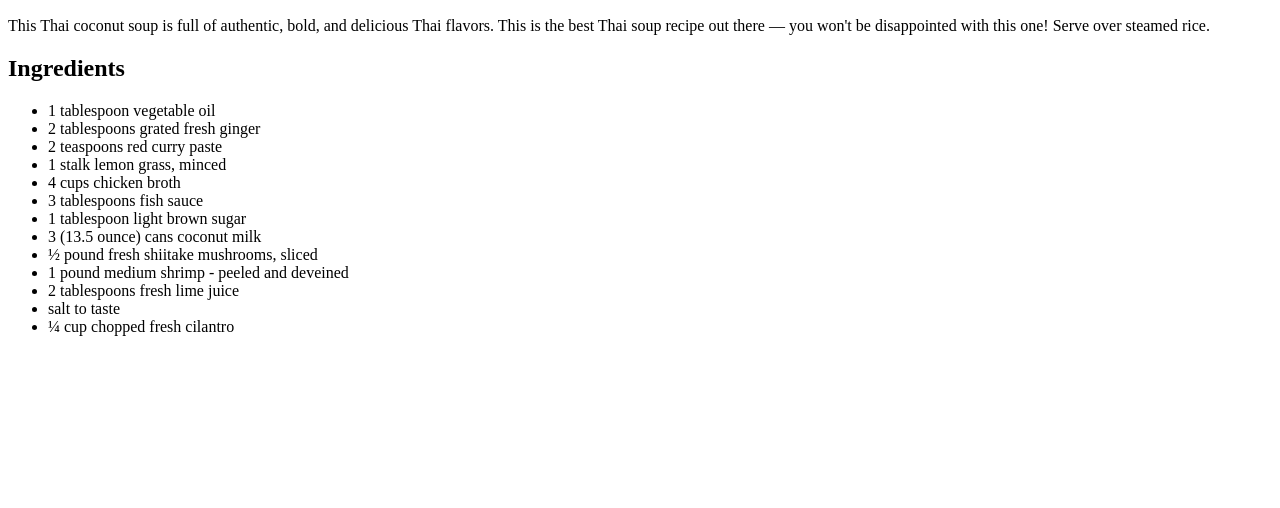
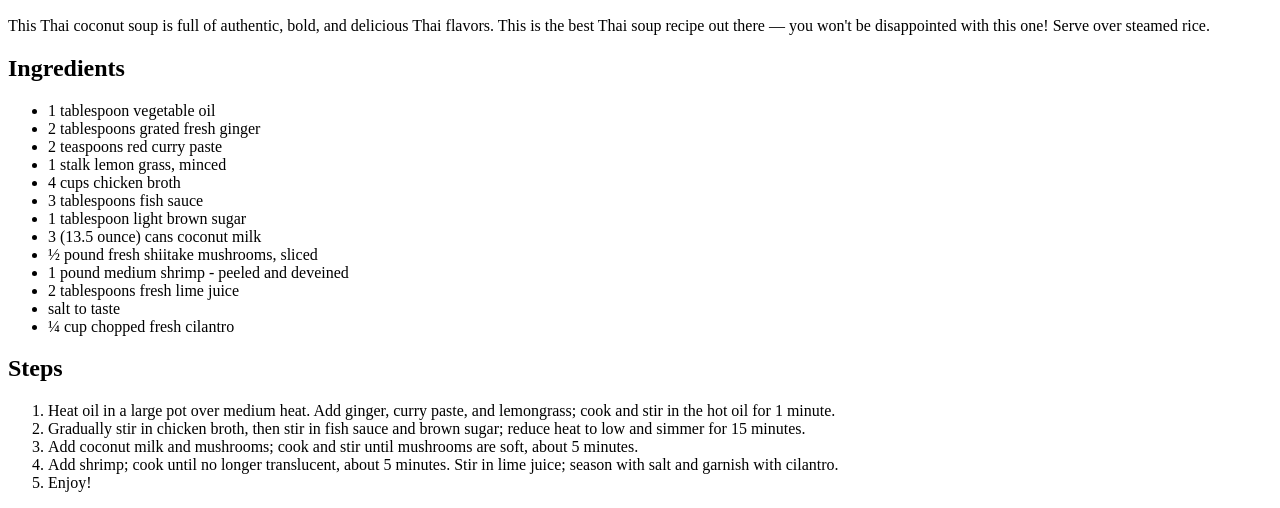
Before and after one commit to yun-nel/odin-recipes, a plain HTML site: page recipes/thai-coconut-soup.html in a window 1280 px wide. Shown: the part 434-942 px from the top of the page. Before the commit the page ends 800 px from the top, so only its background shows below. Drawn offline with Linux system fonts and the light colour scheme.

Commit message:
Add heading and ordered list

```diff
--- a/recipes/thai-coconut-soup.html
+++ b/recipes/thai-coconut-soup.html
@@ -28,5 +28,14 @@
         <li>salt to taste</li>
         <li>¼ cup chopped fresh cilantro</li>
     </ul>
+    <h2>Steps</h2>
+    <ol>
+        <li>Heat oil in a large pot over medium heat. Add ginger, curry paste, and lemongrass; cook and stir in the hot oil for 1 minute.</li>
+        <li>Gradually stir in chicken broth, then stir in fish sauce and brown sugar; reduce heat to low and simmer for 15 minutes.</li>
+        <li>Add coconut milk and mushrooms; cook and stir until mushrooms are soft, about 5 minutes.</li>
+        <li>Add shrimp; cook until no longer translucent, about 5 minutes. Stir in lime juice; season with salt and garnish with cilantro.</li>
+        <li>Enjoy!</li>
+    </ol>
+
 </body>
 </html>
```
